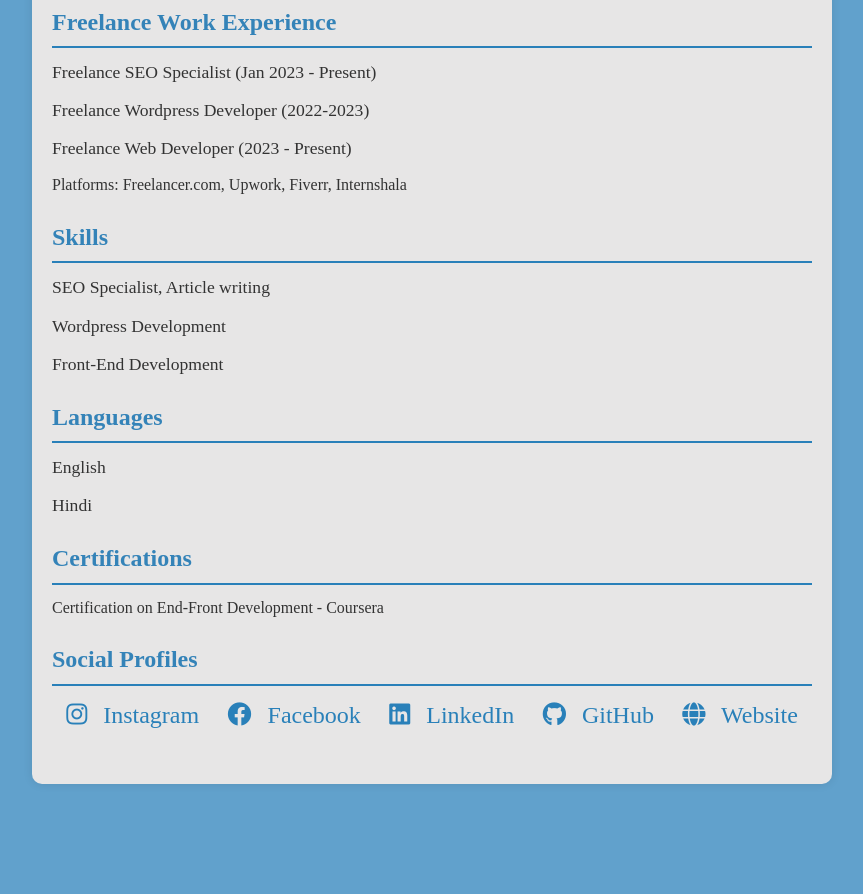
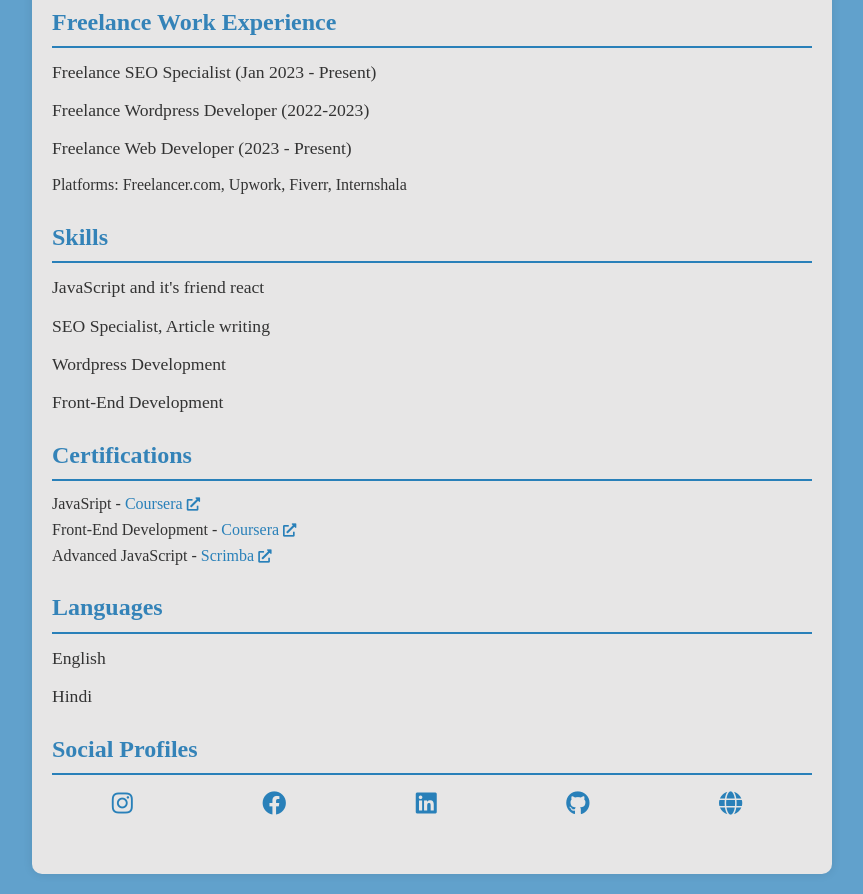
Before and after one commit to syedd07/resume, a plain HTML site: page index.html in a window 1280 px wide. Shown: the part 543-1437 px from the top of the page, without its empty margins (208-1071 px from the left). Before the commit the page ends 1347 px from the top, so only its background shows below. Drawn offline with Linux system fonts and the light colour scheme.

Commit message:
Update index.html
new improvement

```diff
--- a/index.html
+++ b/index.html
@@ -3,6 +3,10 @@
 <head>
     <meta charset="UTF-8">
     <meta name="viewport" content="width=device-width, initial-scale=1.0">
+    <meta name="description" content="Syed Yusuf Ali's resume">
+    <meta name="keywords" content="resume, syed yusuf ali, sydali, syedd07, syed yusuf ali resume">
+    <meta name="author" content="Syed Yusuf Ali">
+
     <title>Resume - Syed Yusuf Ali</title>
     <link rel="stylesheet" href="styles.css">
     <link rel="stylesheet" href="https://cdnjs.cloudflare.com/ajax/libs/font-awesome/5.15.3/css/all.min.css">
@@ -44,11 +48,19 @@
         <section class="skills">
             <h2>Skills</h2>
             <ul>
+                <li>JavaScript and it's friend react</li>
                 <li>SEO Specialist, Article writing</li>
                 <li>Wordpress Development</li>
                 <li>Front-End Development</li>
             </ul>
         </section>
+        <section class="certifications">
+            <h2>Certifications</h2>
+            <p>JavaSript - <a href="https://www.coursera.org/account/accomplishments/verify/HJVJCRS52TCK" target="_blank"> Coursera <i style="font-size: smaller;" class="fas fa-external-link-alt"></i></a></p>
+            <p>Front-End Development - <a href="https://www.coursera.org/account/accomplishments/verify/M9LGBR95MNYU" target="_blank">Coursera <i style="font-size: smaller;" class="fas fa-external-link-alt"></i></a></p>
+            <p>Advanced JavaScript - <a href="https://v2.scrimba.com/certificate-cert2uNjfKA1PeScUBw7iWU5qeahBcw7vkkYZKr" target="_blank">Scrimba <i style="font-size: smaller;" class="fas fa-external-link-alt"></i></a></p>
+        </section>
+
         <section class="languages">
             <h2>Languages</h2>
             <ul>
@@ -56,18 +68,14 @@
                 <li>Hindi</li>
             </ul>
         </section>
-        <section class="certifications">
-            <h2>Certifications</h2>
-            <p>Certification on End-Front Development - Coursera</p>
-        </section>
         <section class="social">
             <h2>Social Profiles</h2>
             <ul>
-                <li><a href="https://www.instagram.com/syedd07" target="_blank"><i class="fab fa-instagram"></i> Instagram</a></li>
-                <li><a href="https://www.facebook.com/syedd07" target="_blank"><i class="fab fa-facebook"></i> Facebook</a></li>
-                <li><a href="https://www.linkedin.com/in/syedd07" target="_blank"><i class="fab fa-linkedin"></i> LinkedIn</a></li>
-                <li><a href="https://www.github.com/syedd07" target="_blank"><i class="fab fa-github"></i> GitHub</a></li>
-                <li><a href="https://www.sydali.me" target="_blank"><i class="fas fa-globe"></i> Website</a></li>
+                <li><a href="https://www.instagram.com/syedd07" target="_blank"><i class="fab fa-instagram"></i></a></li>
+                <li><a href="https://www.facebook.com/syedd07" target="_blank"><i class="fab fa-facebook"></i> </a></li>
+                <li><a href="https://www.linkedin.com/in/syedd07" target="_blank"><i class="fab fa-linkedin"></i> </a></li>
+                <li><a href="https://www.github.com/syedd07" target="_blank"><i class="fab fa-github"></i> </a></li>
+                <li><a href="https://sydali.me" target="_blank"><i class="fas fa-globe"></i> </a></li>
             </ul>
         </section>
     </div>
```
